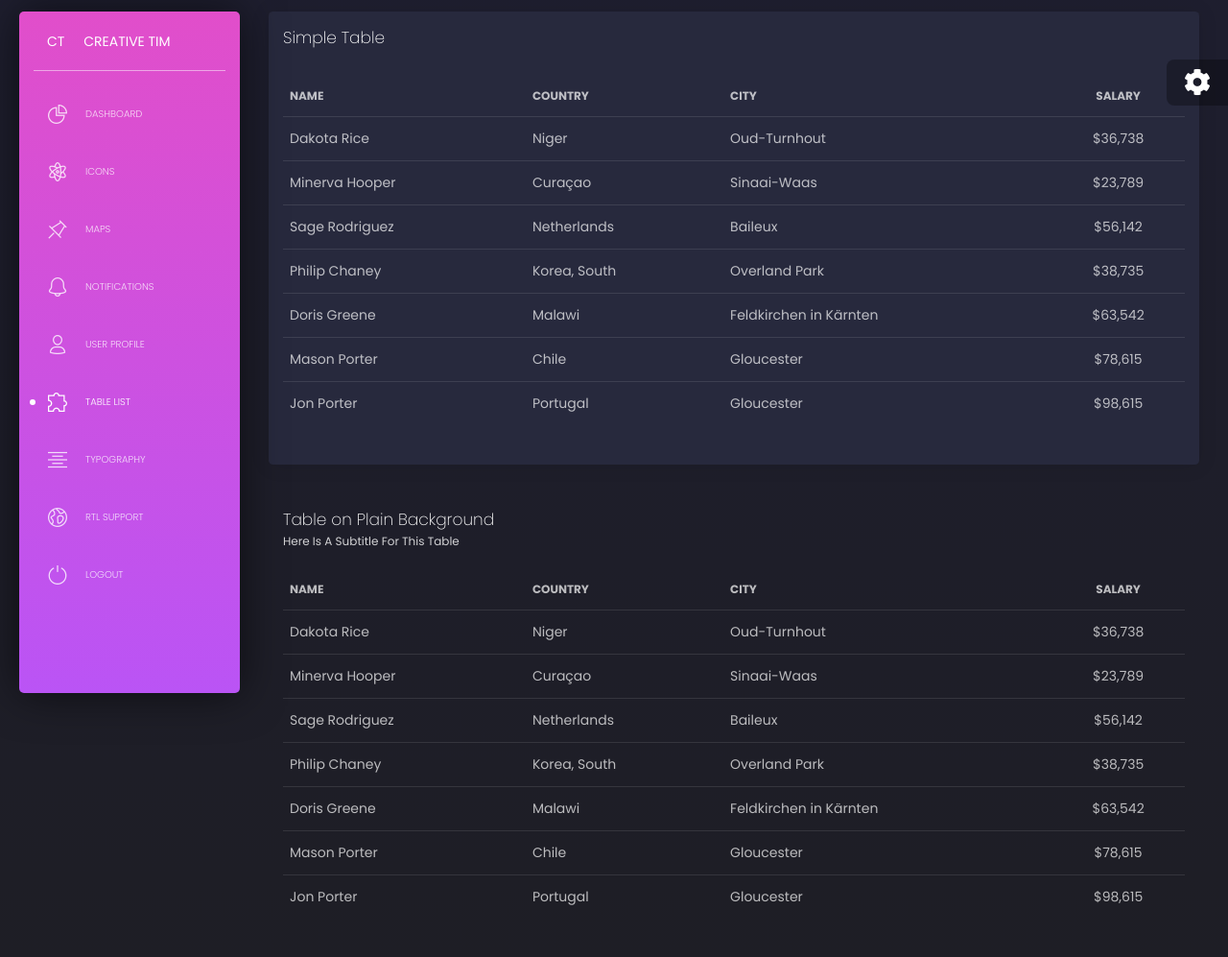
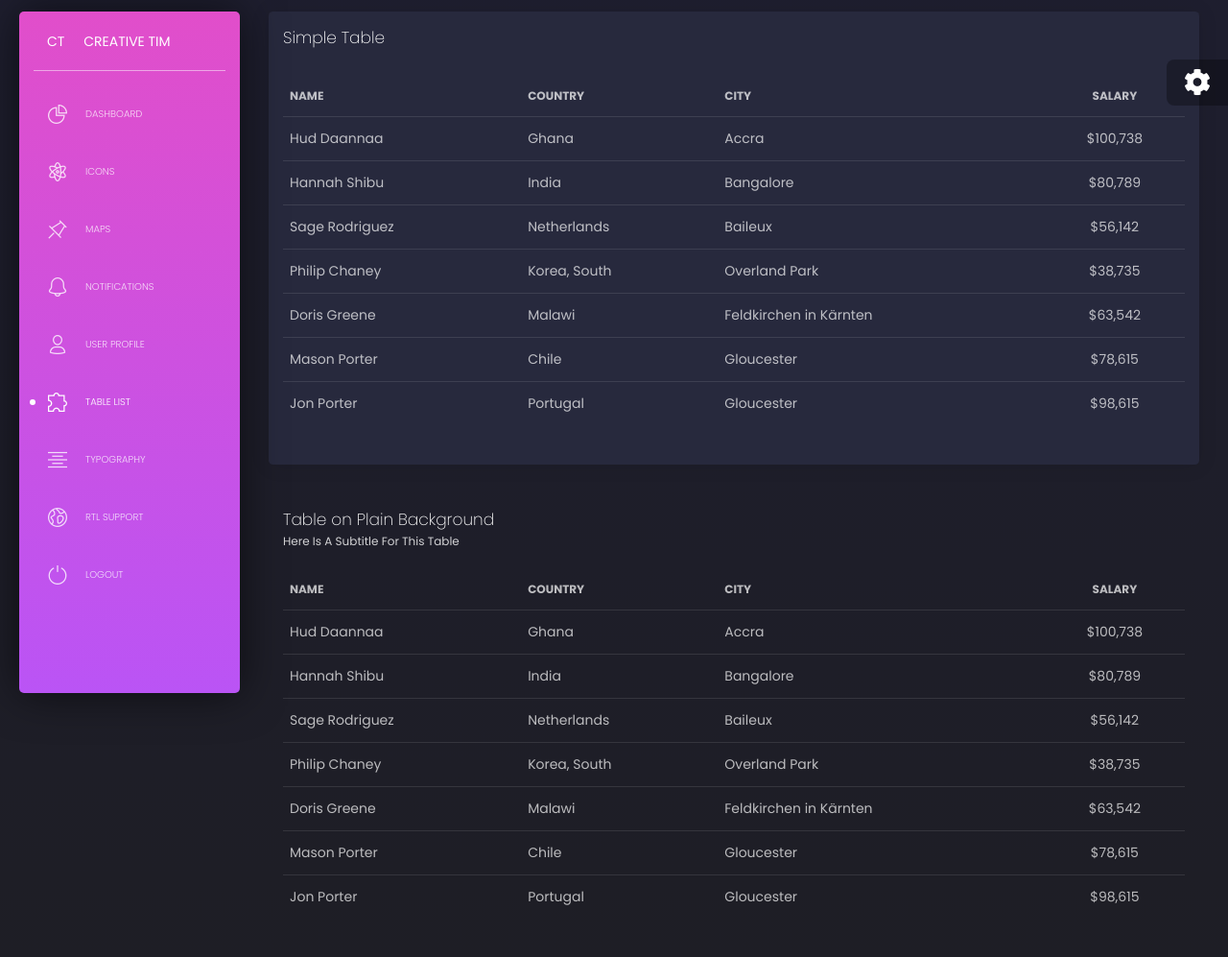
Before and after one commit to app-generator/support-flask-black-dashboard-Ojebode, a Flask app: page /tables.html in a window 1280 px wide. Shown: the part 68-1065 px from the top of the page at 96% size. Run offline with Flask 2, Linux system fonts and the light colour scheme; some libraries are stand-ins or nearby versions.

Commit message:
Update tables.html

```diff
--- a/apps/templates/home/tables.html
+++ b/apps/templates/home/tables.html
@@ -36,30 +36,30 @@
                 <tbody>
                   <tr>
                     <td>
-                      Dakota Rice
+                      Hud Daannaa
                     </td>
                     <td>
-                      Niger
+                      Ghana
                     </td>
                     <td>
-                      Oud-Turnhout
+                      Accra
                     </td>
                     <td class="text-center">
-                      $36,738
+                      $100,738
                     </td>
                   </tr>
                   <tr>
                     <td>
-                      Minerva Hooper
+                      Hannah Shibu
                     </td>
                     <td>
-                      Curaçao
+                      India
                     </td>
                     <td>
-                      Sinaai-Waas
+                      Bangalore
                     </td>
                     <td class="text-center">
-                      $23,789
+                      $80,789
                     </td>
                   </tr>
                   <tr>
@@ -166,30 +166,30 @@
                 <tbody>
                   <tr>
                     <td>
-                      Dakota Rice
+                      Hud Daannaa
                     </td>
                     <td>
-                      Niger
+                      Ghana
                     </td>
                     <td>
-                      Oud-Turnhout
+                      Accra
                     </td>
                     <td class="text-center">
-                      $36,738
+                      $100,738
                     </td>
                   </tr>
                   <tr>
                     <td>
-                      Minerva Hooper
+                      Hannah Shibu
                     </td>
                     <td>
-                      Curaçao
+                      India
                     </td>
                     <td>
-                      Sinaai-Waas
+                      Bangalore
                     </td>
                     <td class="text-center">
-                      $23,789
+                      $80,789
                     </td>
                   </tr>
                   <tr>
```
